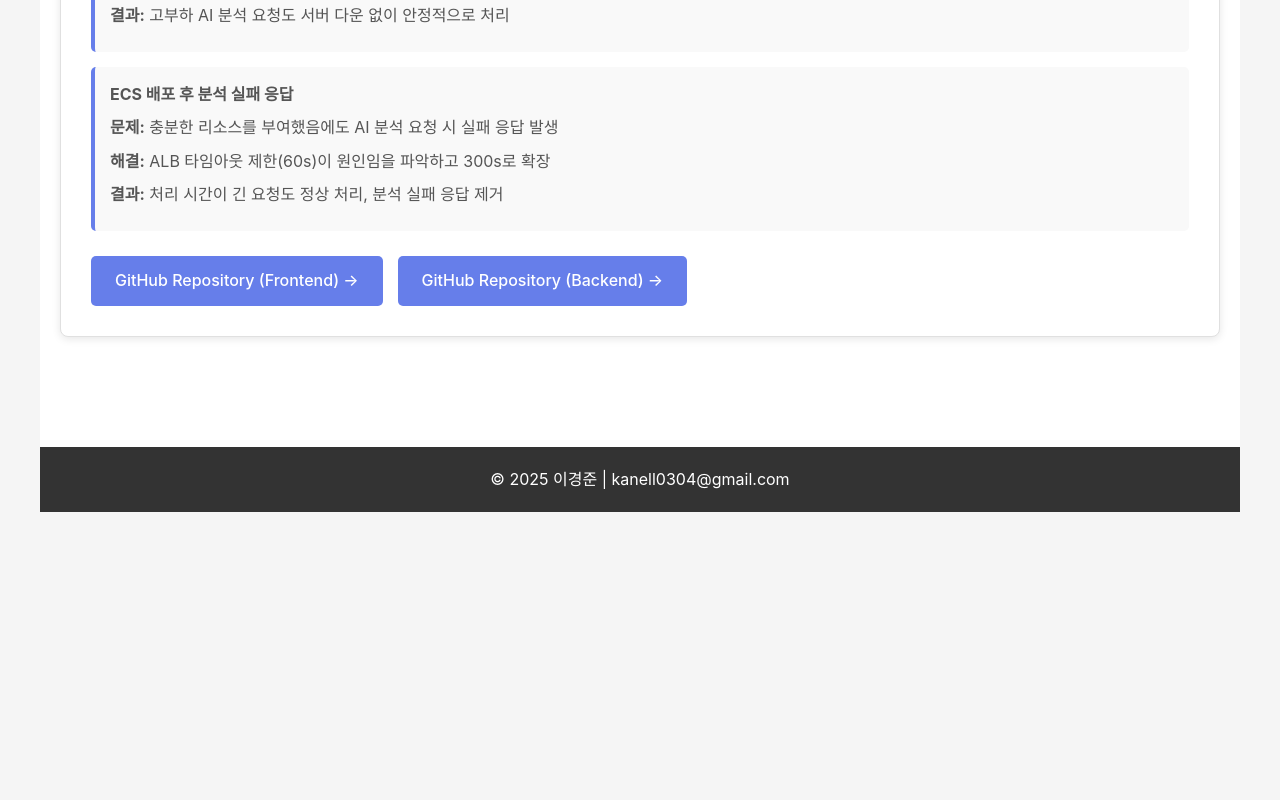
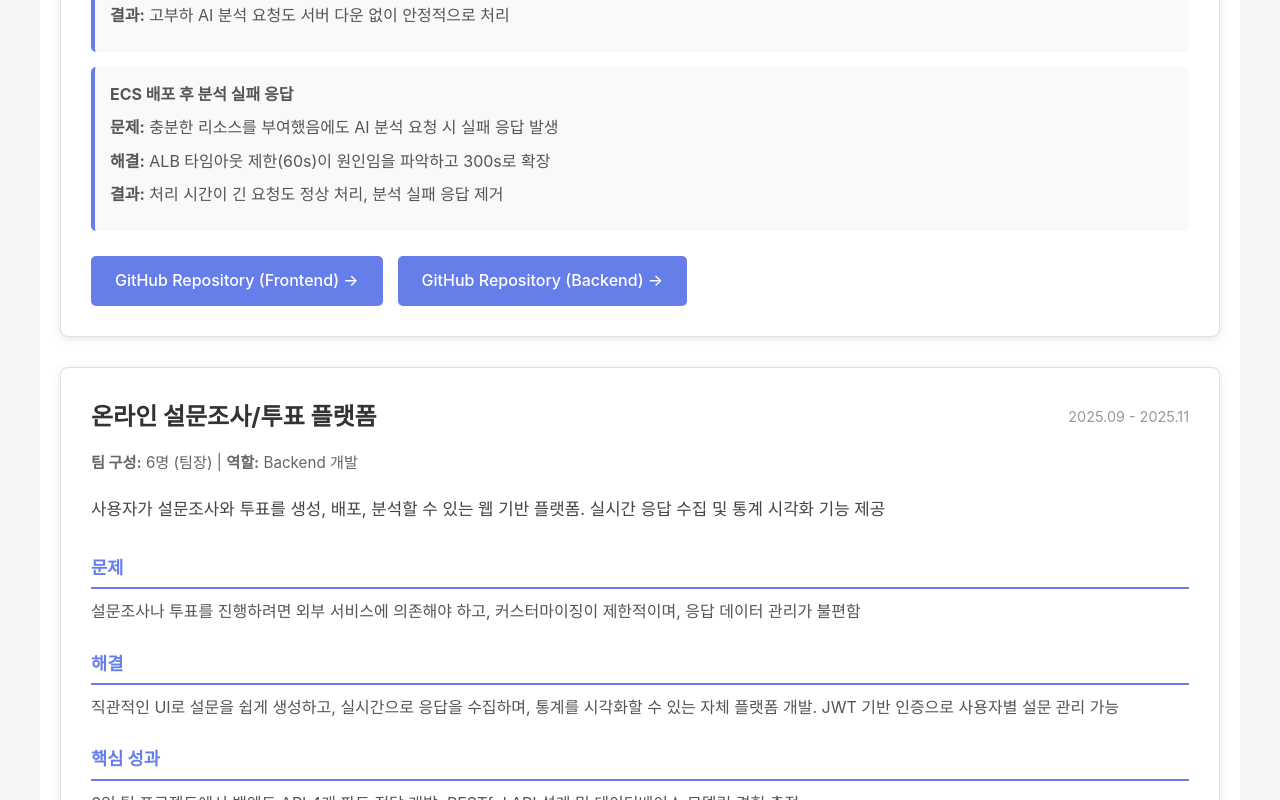
Before and after one commit to kanell0304/Portfolio, a React (Create React App) app: page / in a window 1280 px wide. Shown: the part 2000-2800 px from the top of the page. Before the commit the page ends 2512 px from the top, so only its background shows below. Built offline with nearby package versions, Linux system fonts and the light colour scheme.

Commit message:
add projects

```diff
--- a/src/App.js
+++ b/src/App.js
@@ -76,6 +76,7 @@ function App() {
                 </ul>
               </div>
 
+              {project.challenges && project.challenges.length > 0 && (
                 <div className="section">
                   <h4>기술적 도전과 해결</h4>
                   {project.challenges.map((challenge, index) => (
@@ -87,6 +88,7 @@ function App() {
                     </div>
                   ))}
                 </div>
+              )}
 
               {project.github && (
                 <div className="github-links">
@@ -98,6 +100,11 @@ function App() {
                   {project.github.backend && (
                     <a href={project.github.backend} target="_blank" rel="noopener noreferrer" className="github-link">
                       GitHub Repository (Backend) →
+                    </a>
+                  )}
+                  {project.github.project && (
+                    <a href={project.github.project} target="_blank" rel="noopener noreferrer" className="github-link">
+                      GitHub Repository →
                     </a>
                   )}
                 </div>
--- a/src/data/projects.js
+++ b/src/data/projects.js
@@ -2,7 +2,7 @@ export const projects = [
   {
     id: 1,
     title: "STEACH - AI 음성 분석 코칭 플랫폼",
-    period: "2024.08 - 2024.12",
+    period: "2025.11 - 2026.01",
     team: "4명 (팀장)",
     role: "풀스택 개발 및 인프라 구축",
     description: "Wav2Vec2, BERT, OpenAI GPT를 활용하여 사용자의 음성을 종합 분석하고 맞춤형 피드백을 제공하는 AI 기반 음성 코칭 서비스",
@@ -57,5 +57,97 @@ export const projects = [
       backend: "https://github.com/kanell0304/IBMxRedHat4_Final_Project_Backend"
     },
     demo: null
+  },
+  {
+    id: 2,
+    title: "온라인 설문조사/투표 플랫폼",
+    period: "2025.09 - 2025.11",
+    team: "6명 (팀장)",
+    role: "Backend 개발",
+    description: "사용자가 설문조사와 투표를 생성, 배포, 분석할 수 있는 웹 기반 플랫폼. 실시간 응답 수집 및 통계 시각화 기능 제공",
+
+    problem: "설문조사나 투표를 진행하려면 외부 서비스에 의존해야 하고, 커스터마이징이 제한적이며, 응답 데이터 관리가 불편함",
+
+    solution: "직관적인 UI로 설문을 쉽게 생성하고, 실시간으로 응답을 수집하며, 통계를 시각화할 수 있는 자체 플랫폼 개발. JWT 기반 인증으로 사용자별 설문 관리 가능",
+
+    achievement: "6인 팀 프로젝트에서 백엔드 API 4개 파트 전담 개발. RESTful API 설계 및 데이터베이스 모델링 경험 축적",
+
+    tech: [
+      "Frontend: React, Vite, Tailwind CSS, React Router",
+      "Backend: Python, FastAPI, SQLAlchemy, Alembic",
+      "Database: MySQL",
+      "Authentication: JWT (Access/Refresh Token)",
+      "Email: Gmail SMTP"
+    ],
+
+    features: [
+      "설문조사 생성/편집: 다양한 질문 유형(객관식, 주관식 등) 지원",
+      "응답 수집: 실시간 응답 저장 및 관리",
+      "통계 분석: 응답 데이터 집계 및 시각화",
+      "사용자 관리: 회원가입, 로그인, 프로필 관리",
+      "이메일 발송: 설문 링크 공유 및 알림"
+    ],
+
+    myContributions: [
+      "응답 API: 설문 응답 제출, 조회, 수정, 삭제 CRUD 기능 구현",
+      "통계 API: 설문별 응답 집계, 질문별 통계 데이터 계산 및 제공",
+      "이메일 API: Gmail SMTP 연동하여 설문 링크 발송 기능 구현",
+      "프로필 이미지 API: 사용자 프로필 이미지 업로드, 저장, 조회 기능 개발"
+    ],
+
+    challenges: [],
+
+    github: {
+      project: "https://github.com/kanell0304/online_voting-survey_platform_pj"
+    },
+    demo: null
+  },
+  {
+    id: 3,
+    title: "온라인 의류 쇼핑몰",
+    period: "2025.03 - 2025.04",
+    team: "3명",
+    role: "DB 설계 및 Backend 전체 개발",
+    description: "Spring Boot 기반 의류 전문 이커머스 플랫폼. 상품 관리부터 주문, 결제, 리뷰까지 쇼핑몰의 핵심 기능 구현",
+
+    problem: "첫 팀 프로젝트로서 실무에 가까운 이커머스 시스템을 설계하고 구현하는 경험 필요",
+
+    solution: "Spring Boot와 JPA를 활용한 RESTful API 서버 구축. JWT 기반 인증, 계층형 아키텍처(Controller-Service-Repository) 적용, MariaDB 데이터베이스 설계",
+
+    achievement: "3인 팀 프로젝트에서 DB 설계 및 Backend 전체 담당. Spring Boot 기반 이커머스 시스템 구축 경험",
+
+    tech: [
+      "Frontend: React, Vite, Redux Toolkit, React Router, Sass",
+      "Backend: Java 17, Spring Boot 3.4, Spring Data JPA, Spring Security",
+      "Database: MariaDB",
+      "Authentication: JWT, Kakao OAuth2",
+      "Tools: ModelMapper, Thumbnailator"
+    ],
+
+    features: [
+      "상품 관리: 카테고리별 상품 조회, 상세 정보, 재고 관리",
+      "장바구니: 상품 담기, 수량 조절, 선택 삭제",
+      "주문/배송: 주문서 작성, 결제, 배송 추적",
+      "리뷰 및 평점: 구매 후기 작성, 평점 집계",
+      "Q&A: 상품 문의, 답변 관리",
+      "마일리지: 적립, 사용, 내역 조회"
+    ],
+
+    myContributions: [
+      "데이터베이스 설계: ERD 작성, 테이블 설계 (상품, 주문, 회원, 리뷰 등 전체 도메인)",
+      "상품 API: 카테고리별 조회, 상세 정보, 재고 관리 기능 구현",
+      "장바구니 API: 장바구니 CRUD, 수량 조절 로직 구현",
+      "주문/배송 API: 주문서 생성, 주문 내역 조회, 배송 상태 관리",
+      "리뷰/평점 API: 리뷰 작성, 조회, 평점 집계 시스템 구현",
+      "인증/인가: Spring Security + JWT + Kakao OAuth2 소셜 로그인 구현",
+      "마일리지 API: 마일리지 적립, 사용, 조회 기능"
+    ],
+
+    challenges: [],
+
+    github: {
+      project: "https://github.com/kanell0304/shop_project"
+    },
+    demo: null
   }
 ];
```
Lines whose indentation alone changed are shown as unchanged.
